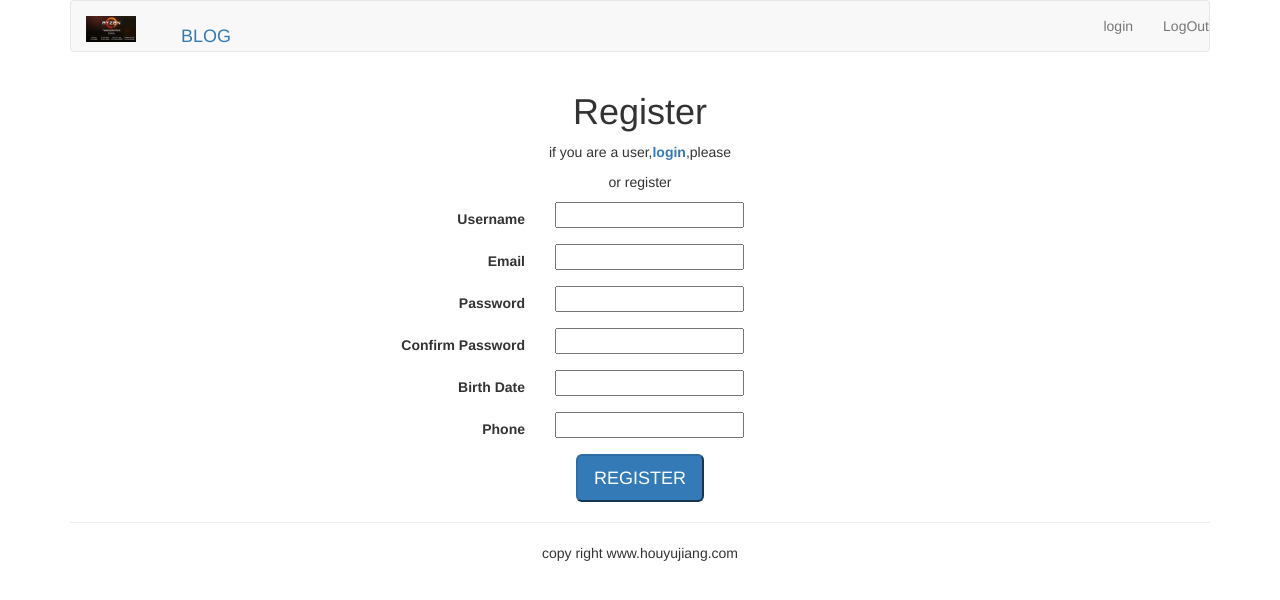
After one commit to houyujiang/myweb, a Django app: page /account/register/ in a window 1280 px wide. The commit adds this page. Shown: the top 600 px of the page. Run offline with Django 3.2, Linux system fonts and the light colour scheme; some libraries are stand-ins or nearby versions.

Commit message:
添加用户注册信息

```diff
--- /dev/null
+++ b/account/admin.py
@@ -0,0 +1,6 @@
+# -*- coding: utf-8 -*-
+from __future__ import unicode_literals
+
+from django.contrib import admin
+
+# Register your models here.
--- a/account/forms.py
+++ b/account/forms.py
@@ -5,7 +5,28 @@
 # @File    : forms.py
 # @Software: PyCharm
 from django import forms
-
+from django.contrib.auth.models import User
+from .models import UserProfile
+#登陆表单
 class LoginFrom(forms.Form):
     username = forms.CharField()
     password = forms.CharField(widget=forms.PasswordInput)
+#注册表单
+class RegistrationForm(forms.ModelForm):
+    password = forms.CharField(label='Password', widget=forms.PasswordInput)
+    password2 = forms.CharField(label='Confirm Password', widget=forms.PasswordInput)
+    class Meta:
+        model = User
+        fields = ('username','email')
+
+    def clean_password2(self):
+        cd = self.cleaned_data
+        if cd['password'] != cd['password2']:
+            raise forms.ValidationError('password do not match.')
+        return cd['password2']
+
+#个人信息注册表单
+class UserProfileForm(forms.ModelForm):
+    class Meta:
+        model = UserProfile
+        fields = ('phone','birth')
--- /dev/null
+++ b/account/models.py
@@ -0,0 +1,13 @@
+# -*- coding: utf-8 -*-
+from __future__ import unicode_literals
+from django.contrib.auth.models import User
+from django.db import models
+
+# Create your models here.
+class UserProfile(models.Model):
+    user = models.OneToOneField(User, unique=True)
+    birth = models.DateField(blank=True ,null=True)
+    phone = models.CharField(max_length=20,null=True)
+
+    def __str__(self):
+        return 'user {}'.format(self.user.username)
--- /dev/null
+++ b/account/tests.py
@@ -0,0 +1,6 @@
+# -*- coding: utf-8 -*-
+from __future__ import unicode_literals
+
+from django.test import TestCase
+
+# Create your tests here.
--- a/account/urls.py
+++ b/account/urls.py
@@ -12,4 +12,7 @@ urlpatterns = [
     #url(r'^login/$', views.user_login, name='user_login'),
     url(r'^login/$', auth_views.login,name='user_login'),
     url(r'^new-login/$',auth_views.login,{'template_name':'account/login.html','redirect_field_name':'/blog/'}),
+    #url(r'^logout/$',auth_views.logout,name='user_logout'),
+    url(r'^logout/$', auth_views.logout ,{'template_name':'account/logout.html'},name='user_logout'),
+    url(r'^register/$',views.register , name='user_register')
 ]
--- /dev/null
+++ b/account/views.py
@@ -0,0 +1,44 @@
+# -*- coding: utf-8 -*-
+from __future__ import unicode_literals
+from django.shortcuts import render
+from django.http import HttpResponse
+from django.contrib.auth import authenticate,login
+from .forms import LoginFrom,RegistrationForm,UserProfileForm
+# Create your views here.
+def user_login(request):
+    if request.method == "POST":
+        login_form= LoginFrom(request.POST)
+        if login_form.is_valid():
+            cd = login_form.cleaned_data
+            user = authenticate(username=cd['username'], password =cd['password'])
+            if user :
+                login(request, user)
+                return HttpResponse('welcome you. you have been authenticated successfully')
+            else:
+                return HttpResponse('Invalid login')
+    if request.method == 'GET':
+        login_form = LoginFrom()
+        return render(request,'account/login.html',{'form':login_form})
+
+#登陆函数
+
+def register(request):
+    if request.method =='POST':
+        user_form = RegistrationForm(request.POST)
+        userprofile_form = UserProfileForm(request.POST)
+        if user_form.is_valid()*userprofile_form.is_valid():
+            new_user = user_form.save(commit=False)
+            new_user.set_password(user_form.cleaned_data['password'])
+            new_user.save()
+            new_profile = userprofile_form.save(commit=False)
+            new_profile.user = new_user
+            new_profile.save()
+
+            return HttpResponse('Successfully')
+        else:
+            return HttpResponse('sorry, you canot register')
+
+    else:
+        user_form = RegistrationForm()
+        userprofile_form = UserProfileForm()
+        return render(request,'account/register.html',{'form':user_form,'profile':userprofile_form},)
--- /dev/null
+++ b/templates/account/register.html
@@ -0,0 +1,53 @@
+{% extends 'base.html' %}
+{% load staticfiles %}
+
+{% block title %} register user{% endblock %}
+{% block content %}
+ <div class="row text-center" vertical-middle-sm>
+    <h1>Register</h1>
+    <p>if you are a user,<strong><a href="{% url 'account:user_login' %}">login</a></strong>,please</p>
+    <p>or register</p>
+    <form class="form-horizontal" action="." method="post">
+        {% csrf_token %}
+        <div class="form-group">
+            <label for="{{ form.username.id_for_label }}" class="col-md-5 control-label">
+                Username
+            </label>
+            <div class="col-md-6 text-left">{{ form.username }}</div>
+        </div>
+        <div class="form-group">
+            <label for="{{ form.email.id_for_label }}" class="col-md-5 control-label">
+                Email
+            </label>
+            <div class="col-md-6 text-left">{{ form.email }}</div>
+        </div>
+        <div class="form-group">
+            <label for="{{ form.password.id_for_label }}" class="col-md-5 control-label">
+                Password
+            </label>
+            <div class="col-md-6 text-left">{{ form.password }}</div>
+        </div>
+        <div class="form-group">
+            <label for="{{ form.password.id_for_label }}" class="col-md-5 control-label">
+                Confirm Password
+            </label>
+            <div class="col-md-6 text-left">{{ form.password2 }}</div>
+        </div>
+        <div class="form-group">
+            <label for="{{ profile.birth.id_for_label}}" class="col-md-5 control-label">
+                Birth Date
+            </label>
+            <div class="col-md-6 text-left">{{ profile.birth }}</div>
+        </div>
+          <div class="form-group">
+            <label for="{{ profile.phone.id_for_label}}" class="col-md-5 control-label">
+                Phone
+            </label>
+            <div class="col-md-6 text-left">{{ profile.phone }}</div>
+        </div>
+        <input type="submit" class="btn-primary btn-lg" value="REGISTER">
+
+    </form>
+
+ </div>
+{% endblock %}
--- a/templates/header.html
+++ b/templates/header.html
@@ -1,7 +1,7 @@
 {% load staticfiles %}
 
-<div class="container">
-    <nav class="navbar navbar-default" role="navigation">
+<div class="container" style="color: red">
+    <nav class="navbar navbar-default" role="navigation" style="color:#d43f3a">
         <div class="navbar-header">
             <a class="navbar-brand" href="1" >
                 <img  src="{% static '/images/w.jpg' %}" width="50px">
@@ -13,6 +13,7 @@
             </ul>
             <ul class="nav navbar-nav navbar-right">
                 <li><a href="{% url 'account:user_login' %}">login</a> </li>
+                <li><a href="{%  url 'account:user_logout' %}" >LogOut</a> </li>
             </ul>
         </div>
 
```
Also changed, not shown: account/apps.py (added, +8 -0 lines), templates/account/logout.html (added, +11 -0 lines), account/__init__.py (added), account/migrations/0001_initial.py (added), account/migrations/__init__.py (added), db.sqlite3.
